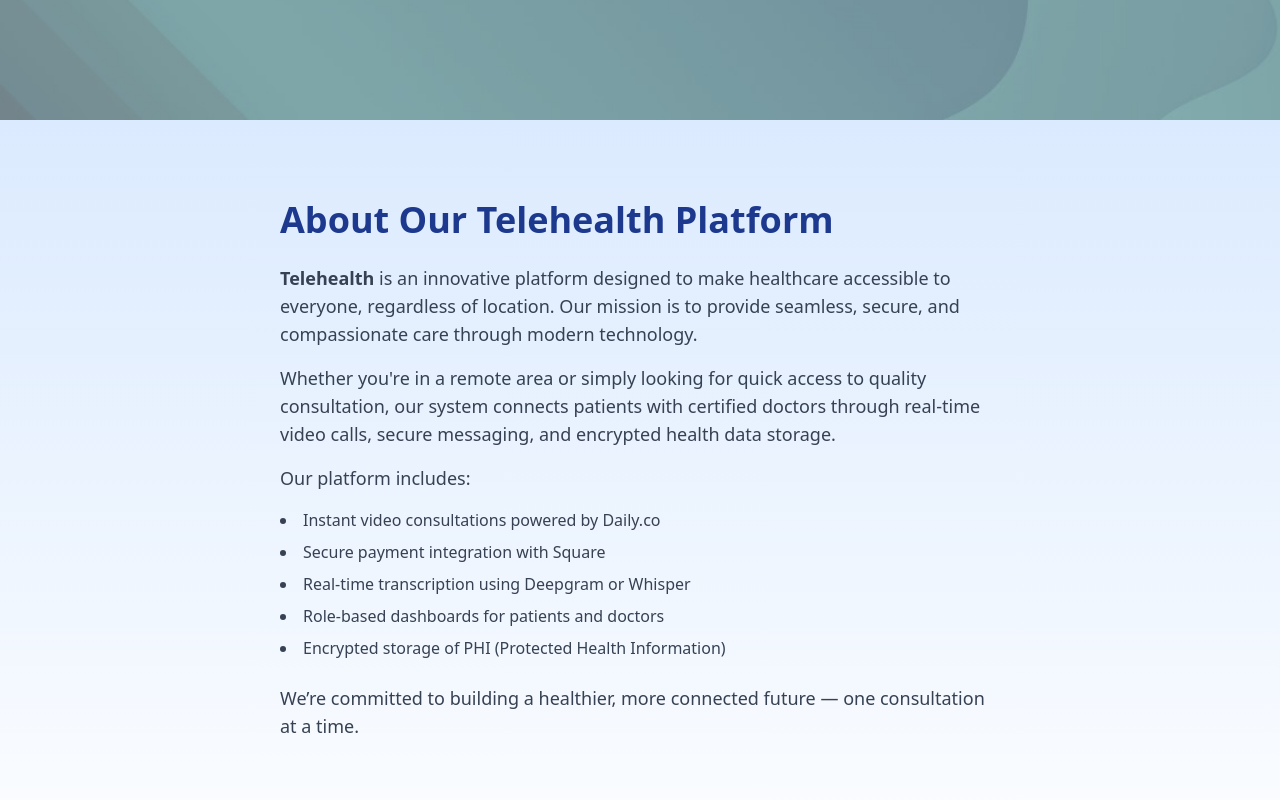
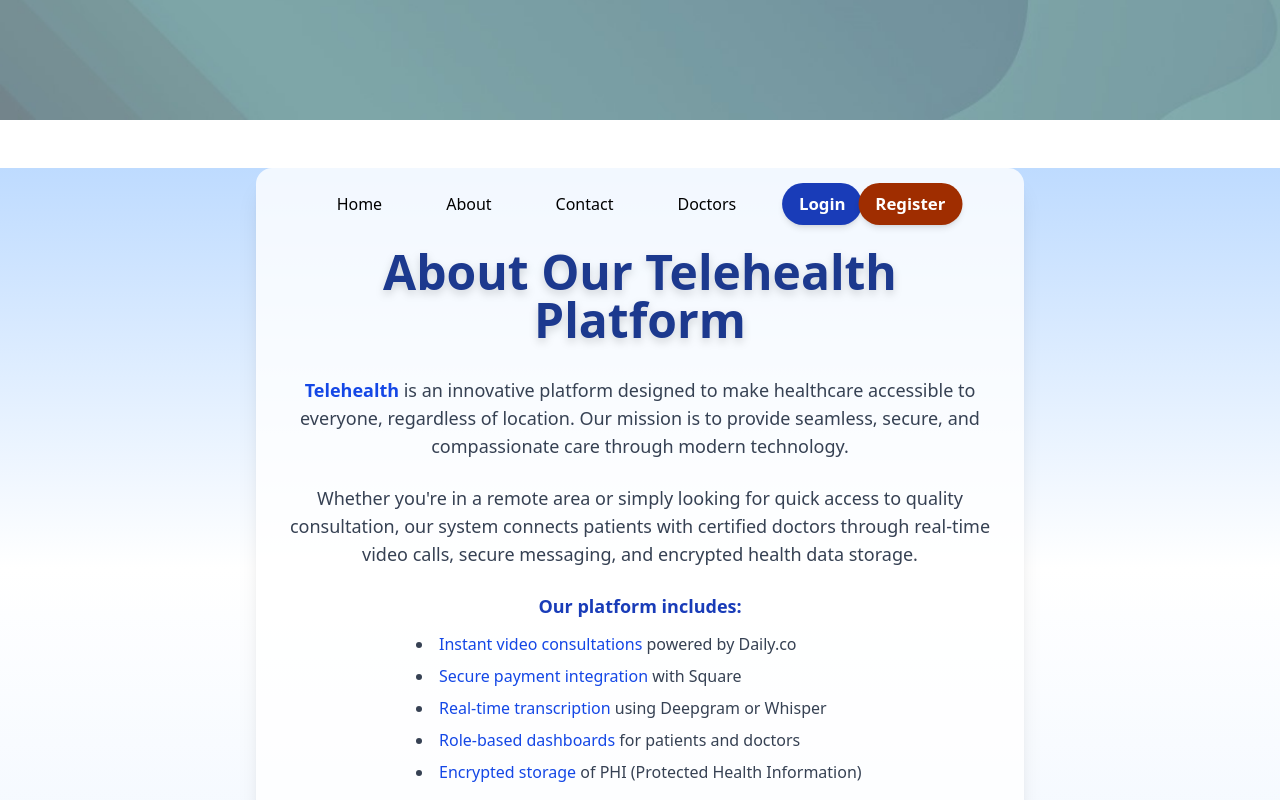
Before and after one commit to meetarora10/veersa-hack, a React (Vite) app in the folder client/: page / in a window 1280 px wide. Shown: the part 680-1480 px from the top of the page. Built offline with nearby package versions, Linux system fonts and the light colour scheme.

Commit message:
Auto Commit: $(date +'%Y-%m-%d %H:%M:%S')

```diff
--- a/client/src/pages/About.jsx
+++ b/client/src/pages/About.jsx
@@ -1,31 +1,47 @@
+import Navbar from '../components/Navbar'
 
 function About() {
   return (
-    <div className="min-h-screen bg-gradient-to-b from-blue-100 to-white">
-      <div className="max-w-3xl mx-auto py-20 px-6">
-        <h1 className="text-4xl font-bold mb-6 text-blue-900">About Our Telehealth Platform</h1>
+    <div className="min-h-screen bg-gradient-to-b from-blue-200 via-white to-blue-50">
+      <Navbar />
+      <div className="max-w-3xl mx-auto py-20 px-6 rounded-2xl shadow-xl bg-white/80 mt-12">
+        <h1 className="text-5xl font-extrabold mb-8 text-blue-900 text-center drop-shadow-lg">
+          About Our Telehealth Platform
+        </h1>
 
-        <p className="text-lg text-gray-700 mb-4">
-          <span className="font-semibold">Telehealth</span> is an innovative platform designed to make healthcare accessible to everyone,
+        <p className="text-lg text-gray-700 mb-6 text-center">
+          <span className="font-semibold text-blue-700">Telehealth</span> is an innovative platform designed to make healthcare accessible to everyone,
           regardless of location. Our mission is to provide seamless, secure, and compassionate care through modern technology.
         </p>
 
-        <p className="text-lg text-gray-700 mb-4">
+        <p className="text-lg text-gray-700 mb-6 text-center">
           Whether you're in a remote area or simply looking for quick access to quality consultation, our system connects patients with certified doctors through real-time video calls, secure messaging, and encrypted health data storage.
         </p>
 
-        <p className="text-lg text-gray-700 mb-4">
-          Our platform includes:
-        </p>
-        <ul className="list-disc list-inside text-gray-700 mb-6 space-y-2">
-          <li>Instant video consultations powered by Daily.co</li>
-          <li>Secure payment integration with Square</li>
-          <li>Real-time transcription using Deepgram or Whisper</li>
-          <li>Role-based dashboards for patients and doctors</li>
-          <li>Encrypted storage of PHI (Protected Health Information)</li>
-        </ul>
+        <div className="mb-8">
+          <p className="text-lg text-blue-800 font-semibold mb-3 text-center">
+            Our platform includes:
+          </p>
+          <ul className="list-disc list-inside text-gray-700 space-y-2 mx-auto max-w-md">
+            <li>
+              <span className="font-medium text-blue-700">Instant video consultations</span> powered by Daily.co
+            </li>
+            <li>
+              <span className="font-medium text-blue-700">Secure payment integration</span> with Square
+            </li>
+            <li>
+              <span className="font-medium text-blue-700">Real-time transcription</span> using Deepgram or Whisper
+            </li>
+            <li>
+              <span className="font-medium text-blue-700">Role-based dashboards</span> for patients and doctors
+            </li>
+            <li>
+              <span className="font-medium text-blue-700">Encrypted storage</span> of PHI (Protected Health Information)
+            </li>
+          </ul>
+        </div>
 
-        <p className="text-lg text-gray-700">
+        <p className="text-lg text-gray-800 text-center italic">
           We’re committed to building a healthier, more connected future — one consultation at a time.
         </p>
       </div>
```
